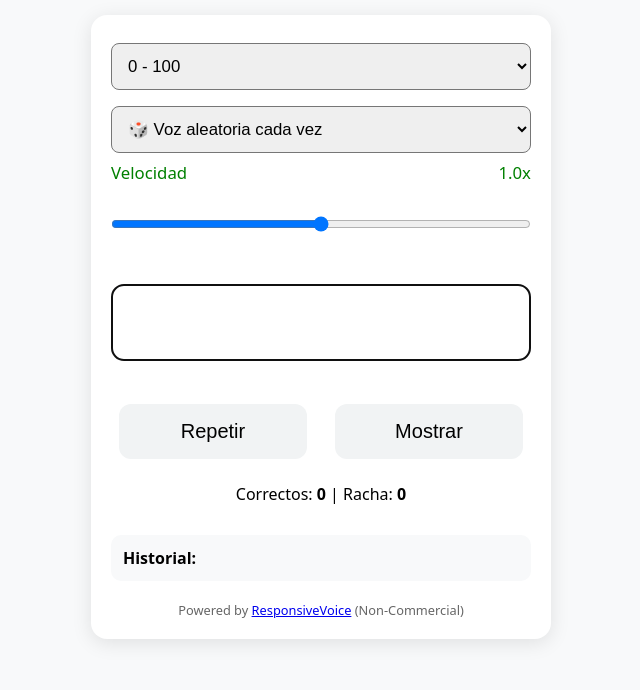
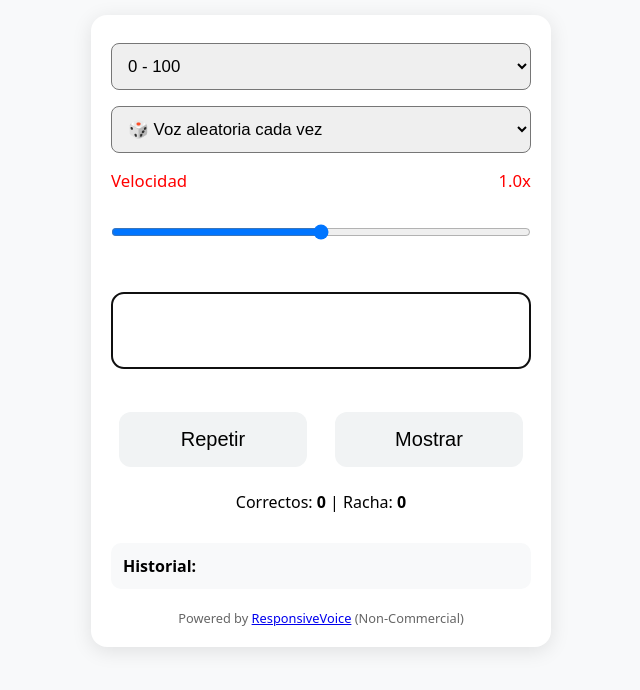
Before and after one commit to heartburn22/Numeros, a plain HTML site: page index.html in a window 1280 px wide. Shown: the whole page, without its empty margins (319-959 px from the left). Drawn offline with Linux system fonts and the light colour scheme.

Commit message:
Add files via upload

```diff
--- a/index.html
+++ b/index.html
@@ -27,7 +27,8 @@
       align-items: center;
       font-size: 1.05em;
       margin-bottom: 0;
-    color:green;
+      margin-top: 8px;
+    color:red;
     }
 
   </style>
```
